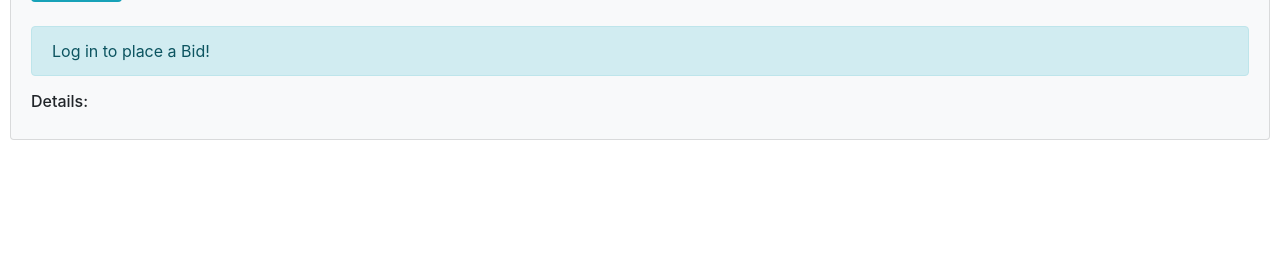
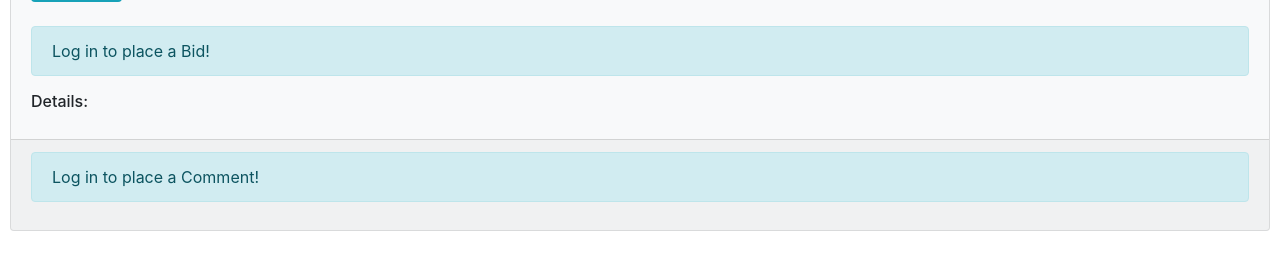
Before and after one commit to thestig1990/commerce, a Django app: template auctions/templates/auctions/listing_detail.html in a window 1280 px wide. Shown: the part 369-639 px from the top of the page. Run offline with Django 3.2, Linux system fonts and the light colour scheme; the template is opened without the code that fills it, so the values that code supplies are empty; some libraries are stand-ins or nearby versions.

Commit message:
added Comments sectuion for the item page

```diff
--- a/auctions/models.py
+++ b/auctions/models.py
@@ -46,9 +46,9 @@ class Bid(models.Model):
 
 class Comment(models.Model):
     comment = models.TextField()
-    listing = models.ForeignKey(Listing, on_delete=models.CASCADE)
+    listing = models.ForeignKey(Listing, on_delete=models.CASCADE, related_name="comments")
     user = models.ForeignKey(User, on_delete=models.CASCADE, default=None)
     timestamp = models.DateTimeField(auto_now_add=True)
 
     def __str__(self):
-        return f"Id: {self.id}; comment - {self.comment}; per Listing {self.listing.title}  from User - {self.user.username}."
+        return f"Id: {self.id}; comment - {self.comment}; per Listing {self.listing.title} from User - {self.user.username}."
--- a/auctions/templates/auctions/listing_detail.html
+++ b/auctions/templates/auctions/listing_detail.html
@@ -80,6 +80,54 @@
         <h6 class="card-detail">Details:</h6>
         <p class="card-text">{{ listing.description|linebreaksbr }}</p>
     </div>
+
+    <div class="card-footer">
+
+        {% if user.is_authenticated %}
+            <form action="{% url 'add_comment' listing.title %}" method="post">
+                {% csrf_token %}
+                <div class="form-group">
+                    <label for="comment">Leave your comment:</label>
+                    <div class="form-group">
+                        <textarea class="form-control" id="comment" name="comment" rows=3></textarea>
+                    </div>
+                    <div class="form-group">
+                        <input type="submit" class="btn btn-primary" value="Add comment">
+                    </div>
+                </div>
+            </form>
+
+            <h4 class="mb-0">Recent comments</h4>
+            <p class="fw-light mb-4 pb-2">Latest Comments section by users</p>
+
+            {% for comment in comments %}
+            <div class="d-flex flex-start">
+                <div>
+                    <h6 class="fw-bold mb-1">{{ comment.user.username }}</h6>
+                    <div class="d-flex align-items-center mb-3">
+                        <p class="mb-0">
+                            {{ comment.timestamp }}
+                            <!-- <span class="badge bg-primary">Pending</span> -->
+                        </p>
+                    </div>
+                    <p class="mb-1">
+                        {{ comment.comment }}
+                    </p>
+                </div>
+            </div>
+
+            <hr class="my-0" />
+
+            <div class="row mb-4"></div>
+            {% endfor %}
+
+        {% else %}
+            <div class="alert alert-info" role="alert">
+                Log in to place a Comment!
+            </div>
+
+        {% endif %}
+    </div>
 </div>
 
 {% endblock %}
--- a/auctions/urls.py
+++ b/auctions/urls.py
@@ -12,4 +12,5 @@ urlpatterns = [
     path("add_to_watchlist/<str:title>", views.add_to_watchlist, name="add_to_watchlist"),
     path("remove_from_watchlist/<str:title>", views.remove_from_watchlist, name="remove_from_watchlist"),
     path("place_bid/<str:title>", views.place_bid, name="place_bid"),
+    path("add_comment/<str:title>", views.add_comment, name="add_comment"),
 ]
```
Also changed, not shown: auctions/views.py (+23 -2 lines), auctions/migrations/0009_alter_comment_listing.py (added).
